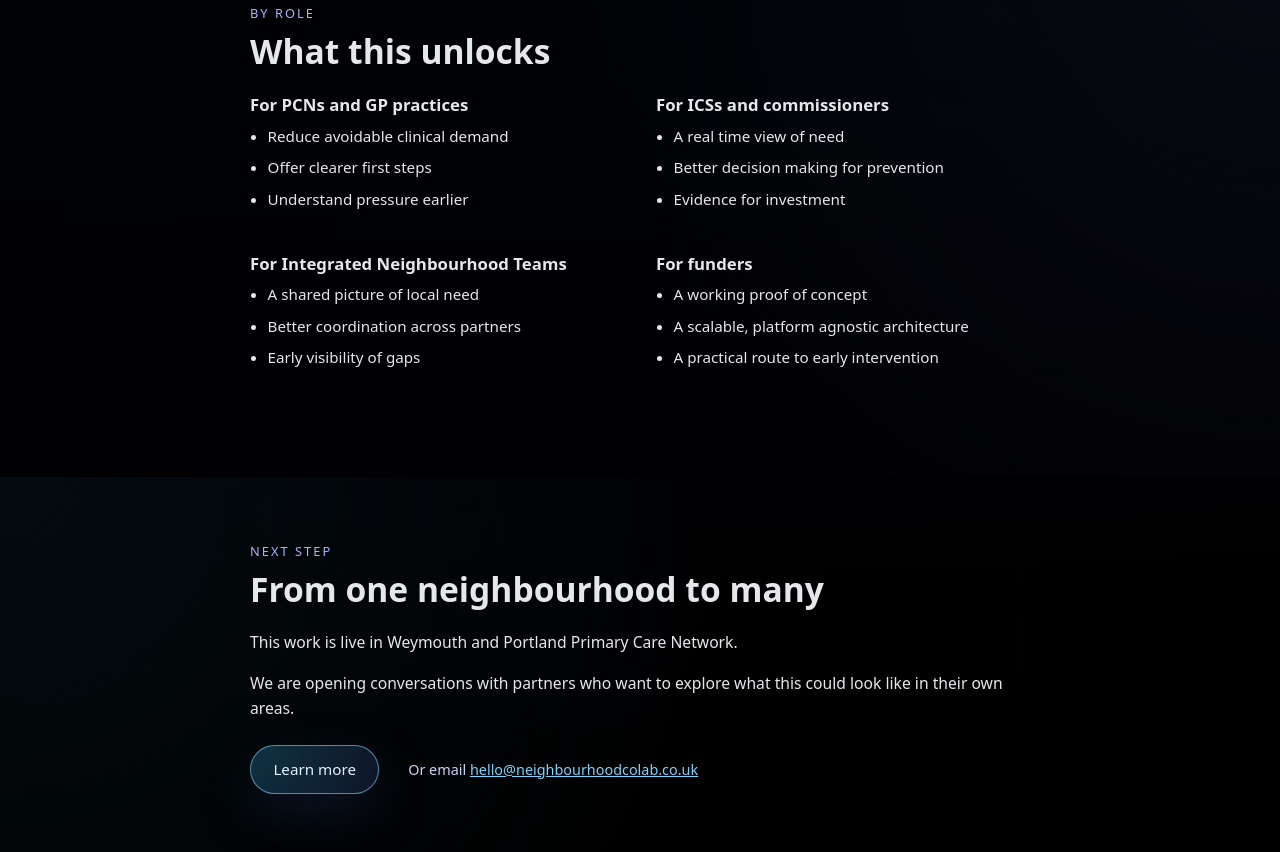
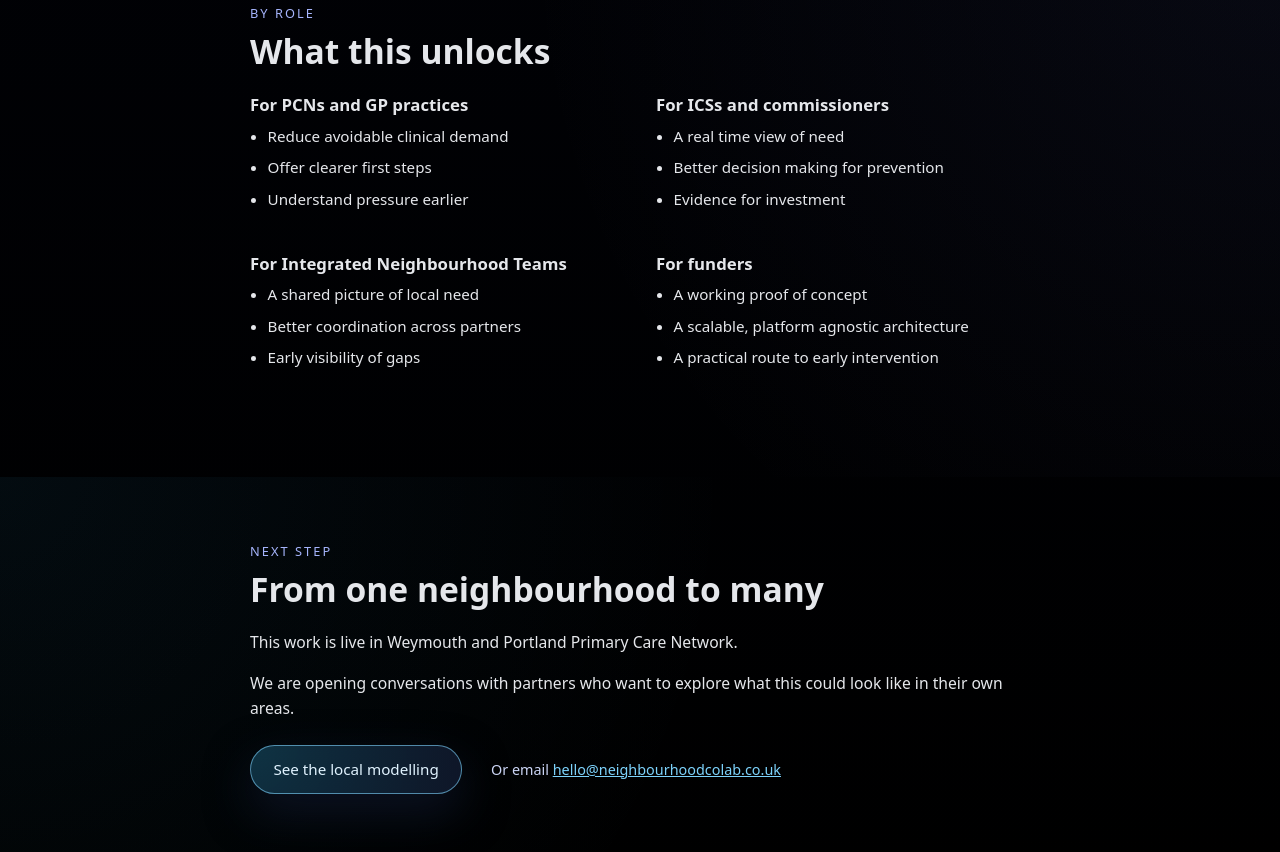
Before and after one commit to Marcovanbd1/SupportPlaylist-intro, a plain HTML site: page index.html in a window 1280 px wide. Shown: the part 7264-8116 px from the top of the page. Drawn offline with Linux system fonts and the light colour scheme.

Commit message:
Update index.html

```diff
--- a/index.html
+++ b/index.html
@@ -475,7 +475,7 @@
         </p>
         <div class="cta-row">
           <a class="button" href="https://ourdigitaloffer.replit.app/signals.html" target="_blank" rel="noopener noreferrer">
-            Learn more
+            See the local modelling
           </a>
           <p class="cta-email">
             Or email <a href="mailto:hello@neighbourhoodcolab.co.uk">hello@neighbourhoodcolab.co.uk</a>
```
